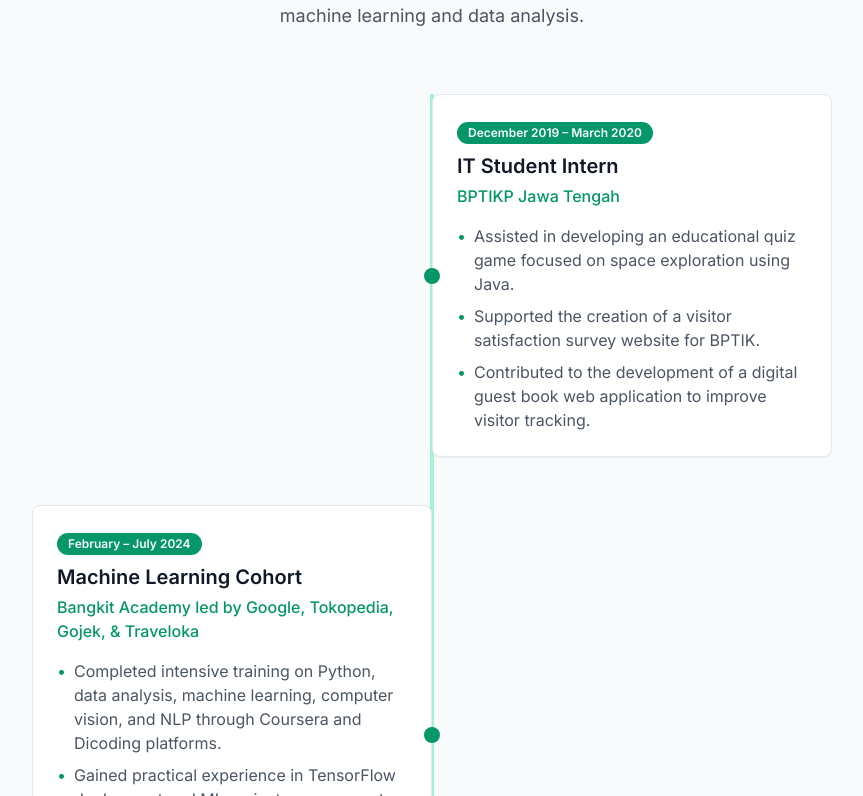
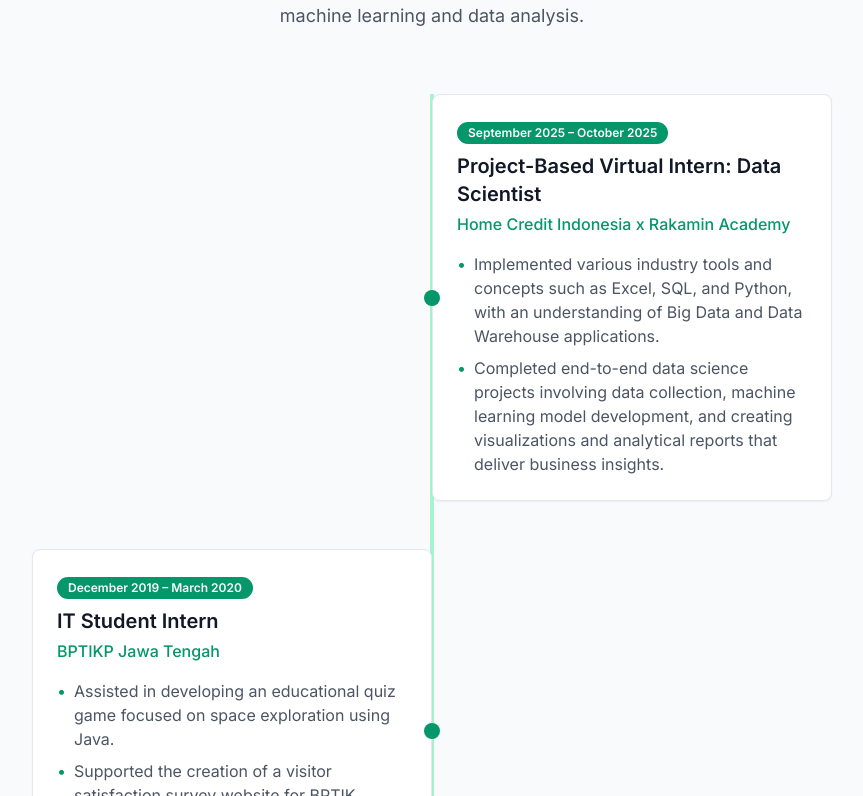
Before and after one commit to azzandwi1/azzan-portfolio, a Next.js app: page / in a window 1280 px wide. Shown: the part 3104-3900 px from the top of the page, without its empty margins (208-1071 px from the left). Built offline with nearby package versions, Linux system fonts and the light colour scheme.

Commit message:
update recent work experience

```diff
--- a/components/experience.tsx
+++ b/components/experience.tsx
@@ -6,6 +6,15 @@ import { Badge } from "@/components/ui/badge"
 
 export default function Experience() {
   const experiences = [
+    {
+      title: "Project-Based Virtual Intern: Data Scientist",
+      company: "Home Credit Indonesia x Rakamin Academy",
+      period: "September 2025 – October 2025",
+      description: [
+        "Implemented various industry tools and concepts such as Excel, SQL, and Python, with an understanding of Big Data and Data Warehouse applications.",
+        "Completed end-to-end data science projects involving data collection, machine learning model development, and creating visualizations and analytical reports that deliver business insights.",
+      ],
+    },
     {
       title: "IT Student Intern",
       company: "BPTIKP Jawa Tengah",
```
